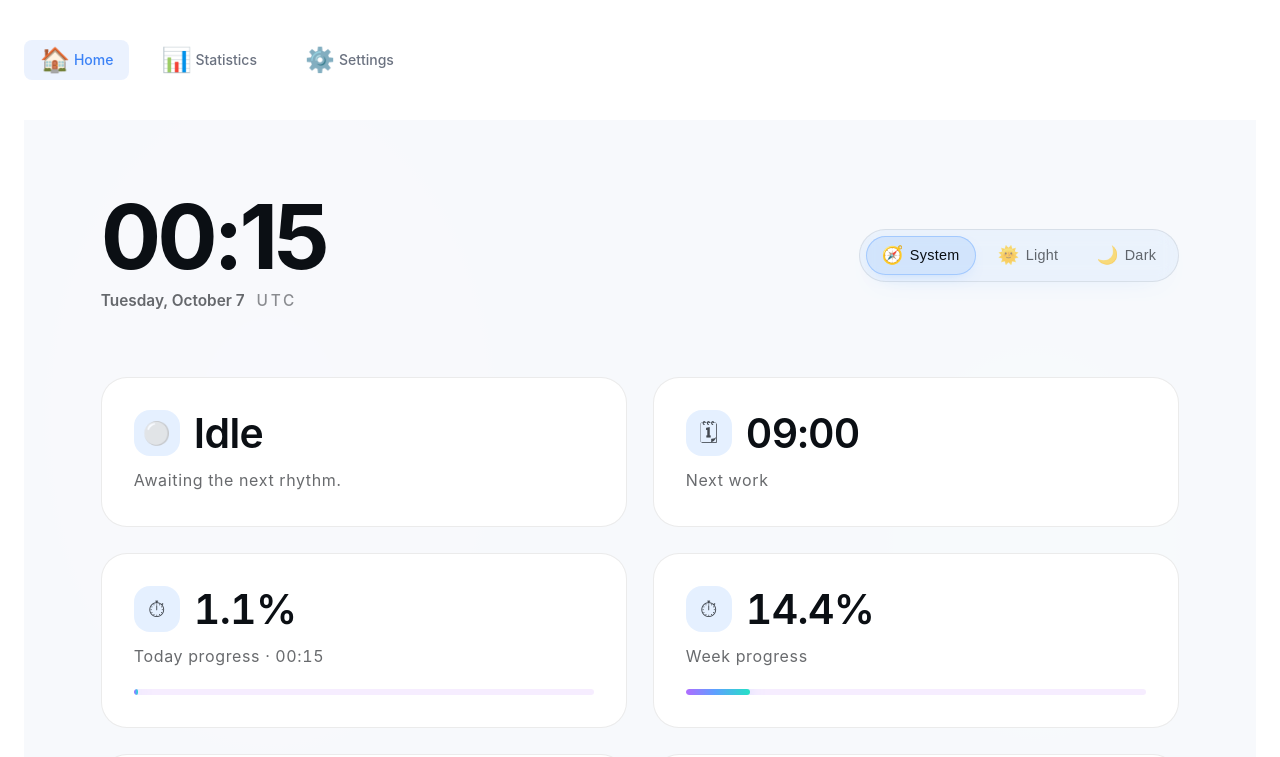
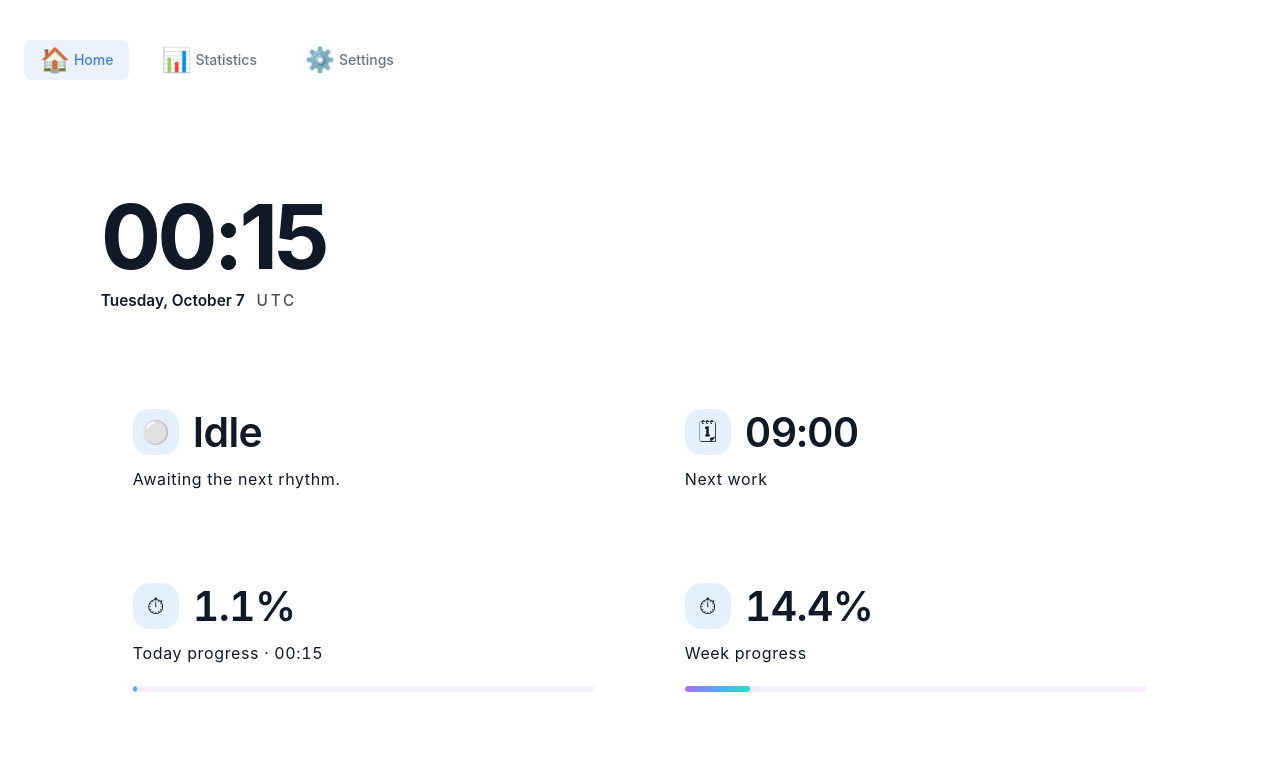
Before and after one commit to youtonghy/RESTY, a React (Vite) app: page / in a window 1280 px wide. Shown: the top 757 px of the page. Built offline with nearby package versions, Linux system fonts and the light colour scheme.

Commit message:
移除仪表板组件中的主题切换功能，简化相关样式和逻辑，提升代码可读性和用户体验。

```diff
--- a/src/pages/Dashboard.css
+++ b/src/pages/Dashboard.css
@@ -10,29 +10,7 @@
   overflow: hidden;
 }
 
-.dashboard-page.theme-light {
-  --dashboard-bg: #f7f9fc;
-  --dashboard-card: #ffffff;
-  --dashboard-border: rgba(0, 0, 0, 0.08);
-  --dashboard-shadow: 0 16px 40px -24px rgba(94, 160, 255, 0.25);
-  --dashboard-glow: rgba(36, 225, 198, 0.28);
-  --dashboard-text: #0b0f14;
-  --dashboard-subtext: rgba(11, 15, 20, 0.62);
-  --dashboard-icon: rgba(11, 15, 20, 0.75);
-  --tips-item-bg: rgba(176, 108, 255, 0.08);
-}
 
-.dashboard-page.theme-dark {
-  --dashboard-bg: #0b0f14;
-  --dashboard-card: #10151c;
-  --dashboard-border: rgba(255, 255, 255, 0.08);
-  --dashboard-shadow: 0 18px 48px -26px rgba(12, 16, 22, 0.85);
-  --dashboard-glow: rgba(94, 160, 255, 0.24);
-  --dashboard-text: #f1f5ff;
-  --dashboard-subtext: rgba(241, 245, 255, 0.66);
-  --dashboard-icon: rgba(241, 245, 255, 0.72);
-  --tips-item-bg: rgba(36, 225, 198, 0.12);
-}
 
 .dashboard-atmosphere {
   position: absolute;
@@ -132,55 +110,7 @@
   max-width: 36ch;
 }
 
-.theme-toggle {
-  display: inline-flex;
-  padding: 6px;
-  gap: 6px;
-  border-radius: 999px;
-  border: 1px solid var(--dashboard-border);
-  background: rgba(94, 160, 255, 0.08);
-  backdrop-filter: blur(10px);
-}
 
-.theme-toggle-option {
-  display: inline-flex;
-  align-items: center;
-  gap: 6px;
-  padding: 9px 16px;
-  border-radius: 999px;
-  border: none;
-  background: transparent;
-  color: var(--dashboard-subtext);
-  font-size: 0.9rem;
-  font-weight: 500;
-  letter-spacing: 0.02em;
-  cursor: pointer;
-  transition: transform 0.2s ease, background 0.2s ease, color 0.2s ease, box-shadow 0.2s ease;
-}
-
-.theme-toggle-option span:first-child {
-  font-size: 1.1rem;
-}
-
-.theme-toggle-option.is-active {
-  color: var(--dashboard-text);
-  background: rgba(94, 160, 255, 0.18);
-  box-shadow: 0 0 0 1px rgba(94, 160, 255, 0.4) inset, 0 6px 16px -10px rgba(94, 160, 255, 0.5);
-}
-
-.theme-toggle-option:hover {
-  transform: translateY(-1px);
-}
-
-.theme-toggle-option:focus-visible {
-  outline: 2px solid rgba(94, 160, 255, 0.7);
-  outline-offset: 2px;
-}
-
-.dashboard-header .theme-toggle {
-  align-self: flex-start;
-  box-shadow: 0 10px 28px -24px rgba(94, 160, 255, 0.8);
-}
 
 .dashboard-grid {
   display: grid;
@@ -366,9 +296,6 @@
 }
 
 @media (max-width: 960px) {
-  .dashboard-header .theme-toggle {
-    margin-left: -6px;
-  }
 }
 
 @media (max-width: 768px) {
@@ -408,10 +335,7 @@
     align-items: flex-end;
   }
 
-  .dashboard-header .theme-toggle {
-    align-self: center;
   }
-}
 
 @media (prefers-reduced-motion: reduce) {
   .tile-card {
--- a/src/pages/Dashboard.tsx
+++ b/src/pages/Dashboard.tsx
@@ -1,8 +1,7 @@
 import { ReactNode, useCallback, useEffect, useMemo, useRef, useState } from 'react';
 import { useTranslation } from 'react-i18next';
 import { useAppStore } from '../store';
-import { useTheme } from '../components/Common/ThemeProvider';
-import type { Theme, TimerPhase } from '../types';
+import type { TimerPhase } from '../types';
 import * as api from '../utils/api';
 import './Dashboard.css';
 
@@ -148,49 +147,6 @@ function useFadeInOnScroll<T extends HTMLElement>(delay: number) {
 
 // Title component removed per simplification
 
-function ThemeToggle({ theme, onChange }: { theme: Theme; onChange: (value: Theme) => void }) {
-  const { t, i18n } = useTranslation();
-  const isZh = i18n.language.startsWith('zh');
-  const options: Array<{ value: Theme; label: string; icon: string }> = [
-    {
-      value: 'auto',
-      icon: '🧭',
-      label: t('dashboard.theme.auto', { defaultValue: isZh ? '系统' : 'System' }),
-    },
-    {
-      value: 'light',
-      icon: '🌞',
-      label: t('dashboard.theme.light', { defaultValue: isZh ? '浅色' : 'Light' }),
-    },
-    {
-      value: 'dark',
-      icon: '🌙',
-      label: t('dashboard.theme.dark', { defaultValue: isZh ? '深色' : 'Dark' }),
-    },
-  ];
-
-  return (
-    <div
-      className="theme-toggle"
-      role="radiogroup"
-      aria-label={t('dashboard.theme.toggle', { defaultValue: isZh ? '主题模式' : 'Theme mode' })}
-    >
-      {options.map((option) => (
-        <button
-          key={option.value}
-          type="button"
-          role="radio"
-          aria-checked={theme === option.value}
-          className={`theme-toggle-option${theme === option.value ? ' is-active' : ''}`}
-          onClick={() => onChange(option.value)}
-        >
-          <span aria-hidden="true">{option.icon}</span>
-          <span>{option.label}</span>
-        </button>
-      ))}
-    </div>
-  );
-}
 
 interface FeatureCardProps {
   primary: string;
@@ -301,8 +257,7 @@ function TipsCard({ tips, title, subtitle, buttonLabel, onShuffle, delay = 0 }:
 export function Dashboard() {
   const { t, i18n } = useTranslation();
   const isZh = i18n.language.startsWith('zh');
-  const { theme, setTheme, effectiveTheme } = useTheme();
-  const { timerInfo, setTimerInfo } = useAppStore();
+    const { timerInfo, setTimerInfo } = useAppStore();
   const [now, setNow] = useState(() => new Date());
   const [tips, setTips] = useState(() => generateTips(i18n.language));
 
@@ -536,7 +491,7 @@ export function Dashboard() {
     : `AI generated · ${tips.length} tips`;
 
   return (
-    <div className={`dashboard-page theme-${effectiveTheme}`}>
+    <div className="dashboard-page">
       <div className="dashboard-atmosphere" aria-hidden="true" />
       <div className="dashboard-content">
         <header className="dashboard-header">
@@ -550,8 +505,7 @@ export function Dashboard() {
             </div>
             {/* Title/subtitle intentionally removed */}
           </div>
-          <ThemeToggle theme={theme} onChange={setTheme} />
-        </header>
+          </header>
 
         <div className="dashboard-grid" role="list">
           <FeatureCard
```
